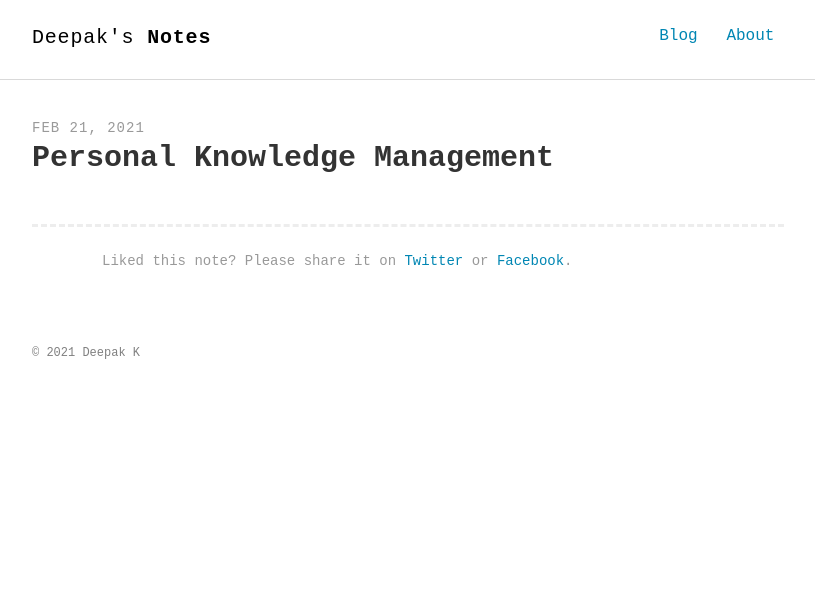
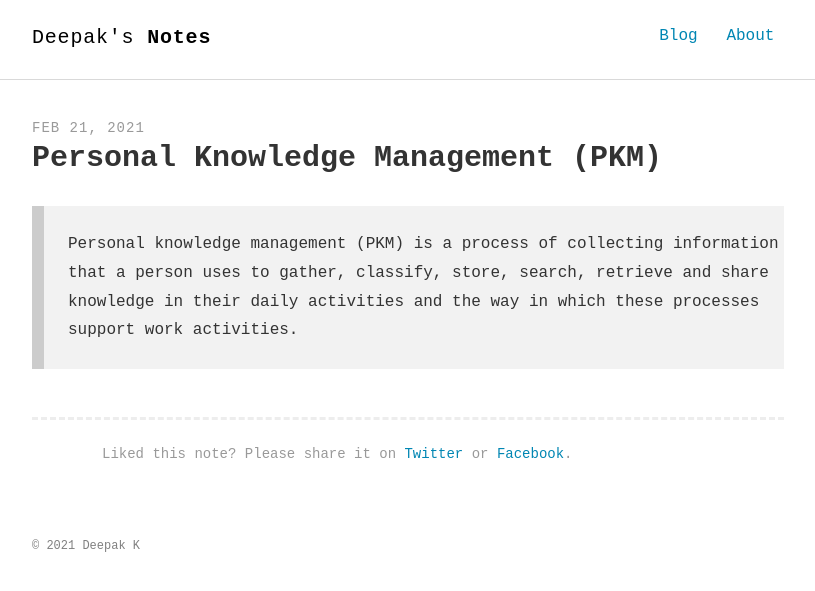
Before and after one commit to deepakness/deepak-notes-jk, a Jekyll site: the page built from _posts/2021-02-21-pkm.md, in a window 1280 px wide. Shown: the top 591 px of the page, without its empty margins (232-1047 px from the left). Built offline with Jekyll 4.4.1, drawn with Linux system fonts in a browser that asks for light colours; some web fonts are replaced.

Commit message:
new notes

```diff
--- a/_posts/2021-02-21-pkm.md
+++ b/_posts/2021-02-21-pkm.md
@@ -1,4 +1,6 @@
 ---
 layout: post
-title: Personal Knowledge Management
+title: Personal Knowledge Management (PKM)
 ---
+
+> Personal knowledge management (PKM) is a process of collecting information that a person uses to gather, classify, store, search, retrieve and share knowledge in their daily activities and the way in which these processes support work activities.
```
